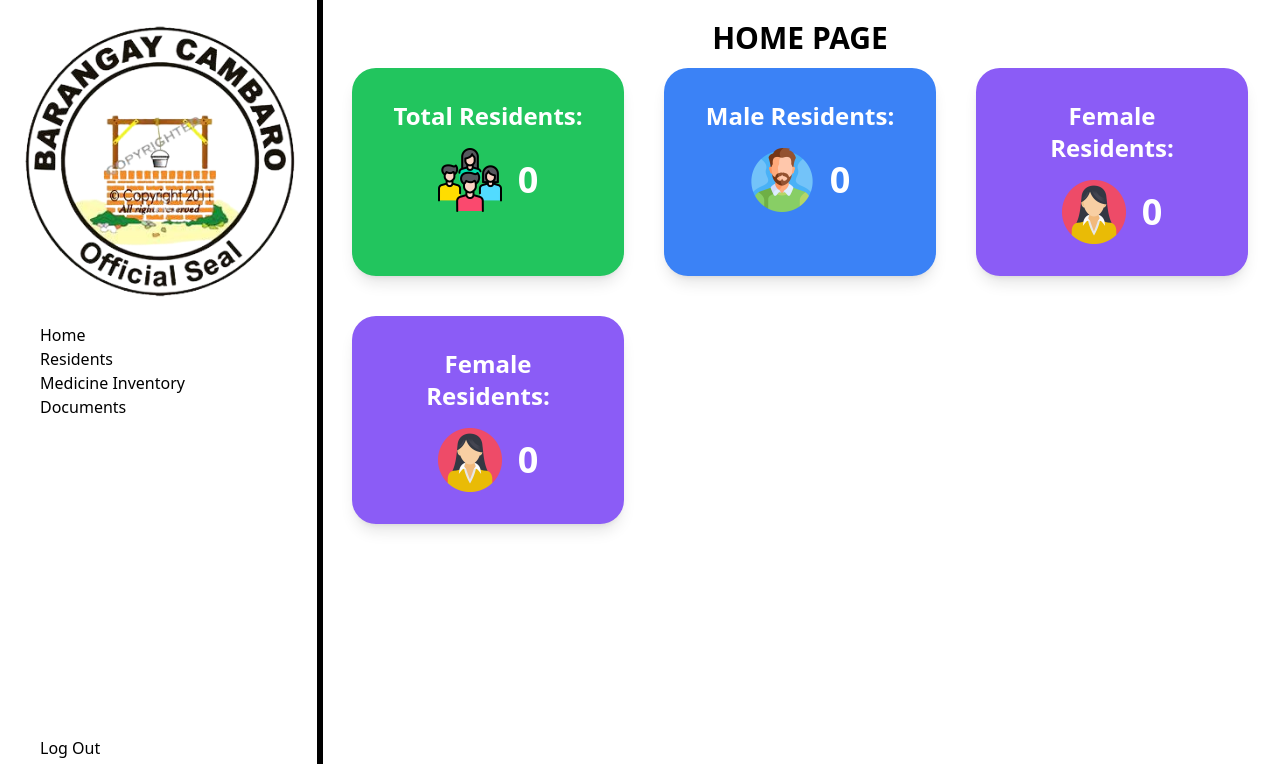
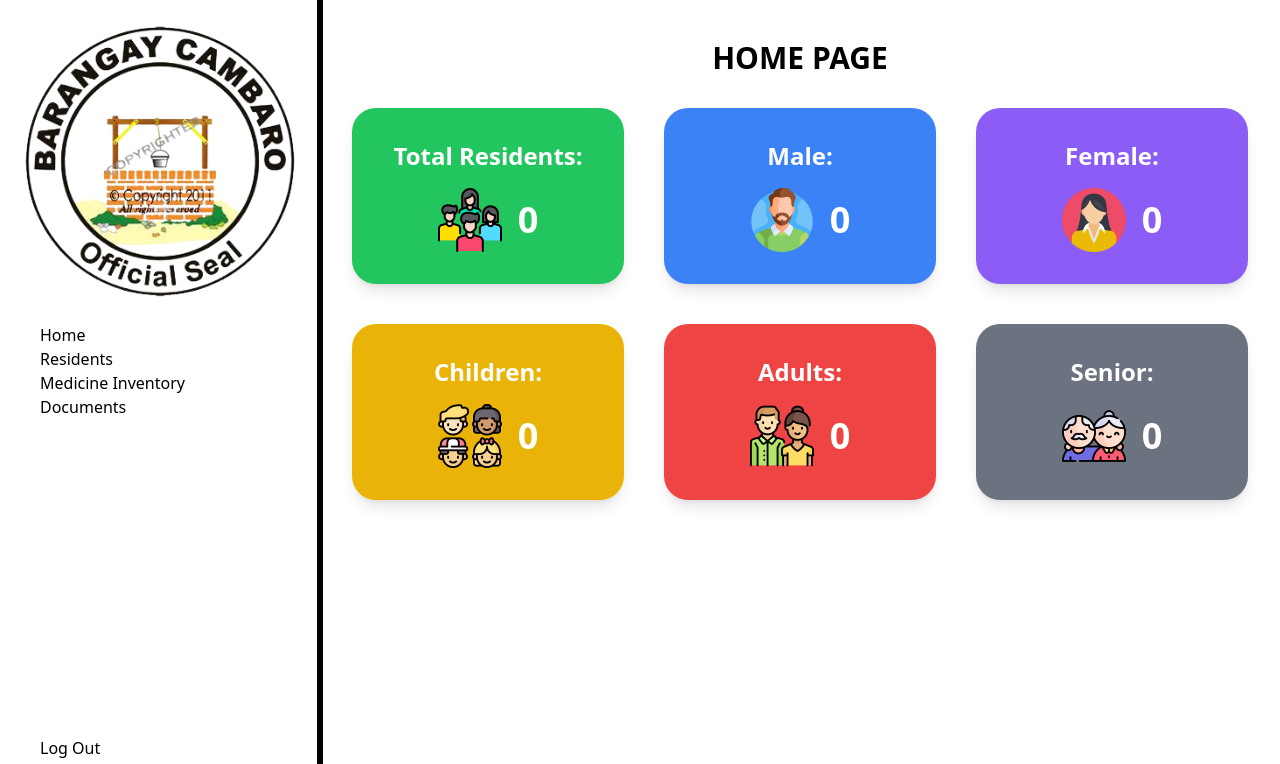
Before and after one commit to Rhainer13/DBMS-Project, a Django app: page / in a window 1280 px wide. Shown: the top 764 px of the page. Run offline with Django 5.2, Linux system fonts and the light colour scheme; data that the repository does not hold is empty; some libraries are stand-ins or nearby versions.

Commit message:
Resident Page Completed
added
-resident search function
-age group queries

```diff
--- a/core/app1/templates/app1/index.html
+++ b/core/app1/templates/app1/index.html
@@ -2,7 +2,7 @@
 {% load static %}
 
 {% block content %}
-<h1 class="text-center font-bold text-3xl">HOME PAGE</h1>
+<h1 class="text-center font-bold text-3xl p-5">HOME PAGE</h1>
 
 
 <div class="grid grid-cols-3 gap-10 m-3">
@@ -24,7 +24,7 @@
 
     <div class="bg-blue-500 text-center rounded-3xl p-8 shadow-lg">
         <h2 class="text-2xl font-bold text-white mb-4">
-            Male Residents:
+            Male:
         </h2>
 
         <div class="flex justify-center items-center space-x-4">
@@ -39,7 +39,7 @@
 
     <div class="bg-violet-500 text-center rounded-3xl p-8 shadow-lg">
         <h2 class="text-2xl font-bold text-white mb-4">
-            Female Residents:
+            Female:
         </h2>
 
         <div class="flex justify-center items-center space-x-4">
@@ -52,19 +52,51 @@
         </div>
     </div>
 
-    <div class="bg-violet-500 text-center rounded-3xl p-8 shadow-lg">
+    <div class="bg-yellow-500 text-center rounded-3xl p-8 shadow-lg">
         <h2 class="text-2xl font-bold text-white mb-4">
-            Female Residents:
+            Children:
         </h2>
 
         <div class="flex justify-center items-center space-x-4">
             <div>
-                <img src="{% static 'images/woman.png' %}" class="w-16 h-16" alt="Total Population">
+                <img src="{% static 'images/children.png' %}" class="w-16 h-16" alt="Total Population">
             </div>
             <div class="text-4xl font-semibold text-white">
-                {{ female_residents }}
+                {{ child_residents }}
             </div>
         </div>
     </div>
+
+    <div class="bg-red-500 text-center rounded-3xl p-8 shadow-lg">
+        <h2 class="text-2xl font-bold text-white mb-4">
+            Adults:
+        </h2>
+
+        <div class="flex justify-center items-center space-x-4">
+            <div>
+                <img src="{% static 'images/adult.png' %}" class="w-16 h-16" alt="Total Population">
+            </div>
+            <div class="text-4xl font-semibold text-white">
+                {{ adult_residents }}
+            </div>
+        </div>
+    </div>
+
+    <div class="bg-gray-500 text-center rounded-3xl p-8 shadow-lg">
+        <h2 class="text-2xl font-bold text-white mb-4">
+            Senior:
+        </h2>
+
+        <div class="flex justify-center items-center space-x-4">
+            <div>
+                <img src="{% static 'images/senior.png' %}" class="w-16 h-16" alt="Total Population">
+            </div>
+            <div class="text-4xl font-semibold text-white">
+                {{ senior_residents }}
+            </div>
+        </div>
+    </div>
+
+
 </div>
 {% endblock content %}
--- a/core/app1/views.py
+++ b/core/app1/views.py
@@ -2,6 +2,8 @@ from django.shortcuts import render, redirect
 from .models import Resident
 from .forms import ResidentForm
 from django.contrib import messages
+from datetime import date, timedelta
+from django.db.models import Q
 
 # Create your views here.
 def index(request):
@@ -9,15 +11,41 @@ def index(request):
     male_residents = Resident.objects.filter(gender='Male').count()
     female_residents = Resident.objects.filter(gender='Female').count()
 
+    # Calculate the date 60 years ago from today
+    sixty_years_ago = date.today() - timedelta(days=60*365.25)
+    senior_residents = Resident.objects.filter(birth_date__lte=sixty_years_ago).count()
+
+    # Calculate the date 18 years ago from today
+    eighteen_years_ago = date.today() - timedelta(days=18*365.25)
+    # Filter residents aged 18 to 59
+    adult_residents = Resident.objects.filter(birth_date__gt=sixty_years_ago, birth_date__lte=eighteen_years_ago).count()
+
+    # Filter residents less than 18 years old
+    child_residents = Resident.objects.filter(birth_date__gt=eighteen_years_ago).count()
+
     context = {
         'resident_count': resident_count,
         'male_residents': male_residents,
         'female_residents': female_residents,
+        'child_residents': child_residents,
+        'adult_residents': adult_residents,
+        'senior_residents': senior_residents,
     }
     return render(request, 'app1/index.html', context)
 
 def residents(request):
-    residents = Resident.objects.all()
+    q = request.GET.get('q')
+
+    if q:
+        residents = Resident.objects.filter(
+            Q(first_name__icontains=q) |
+            Q(middle_name__icontains=q) |
+            Q(last_name__icontains=q) |
+            Q(phone_number__icontains=q)
+        )
+    else:
+        residents = Resident.objects.all()
+
     resident_count = Resident.objects.count()
 
     context = {
```
Also changed, not shown: core/app1/templates/app1/residents.html (+8 -4 lines), core/static/images/adult.png (added), core/static/images/children.png (added), core/static/images/senior.png (added).
